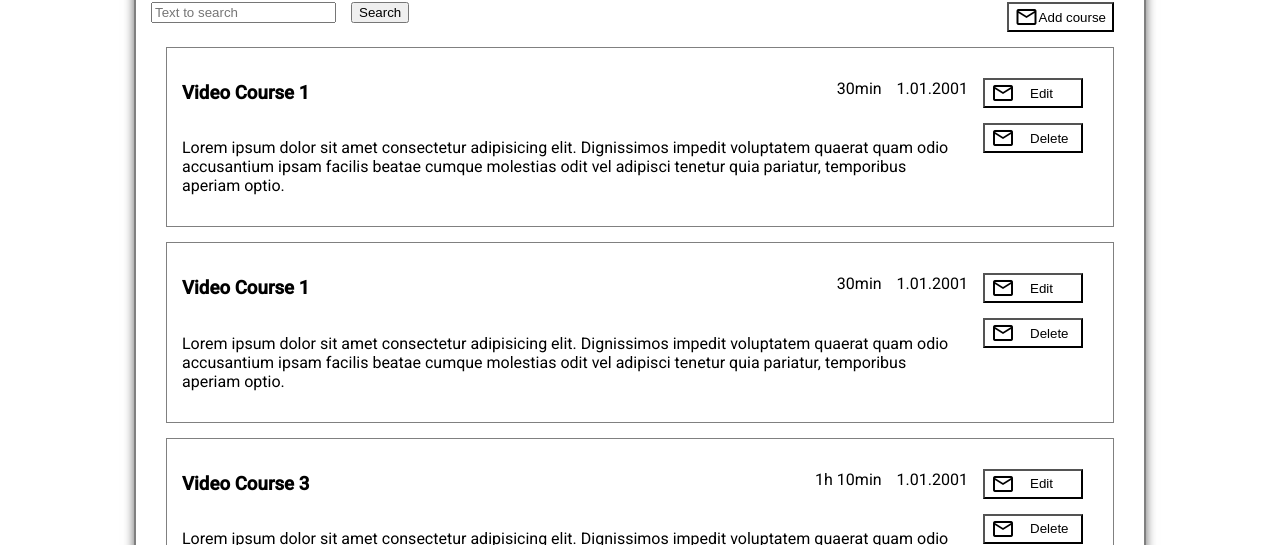
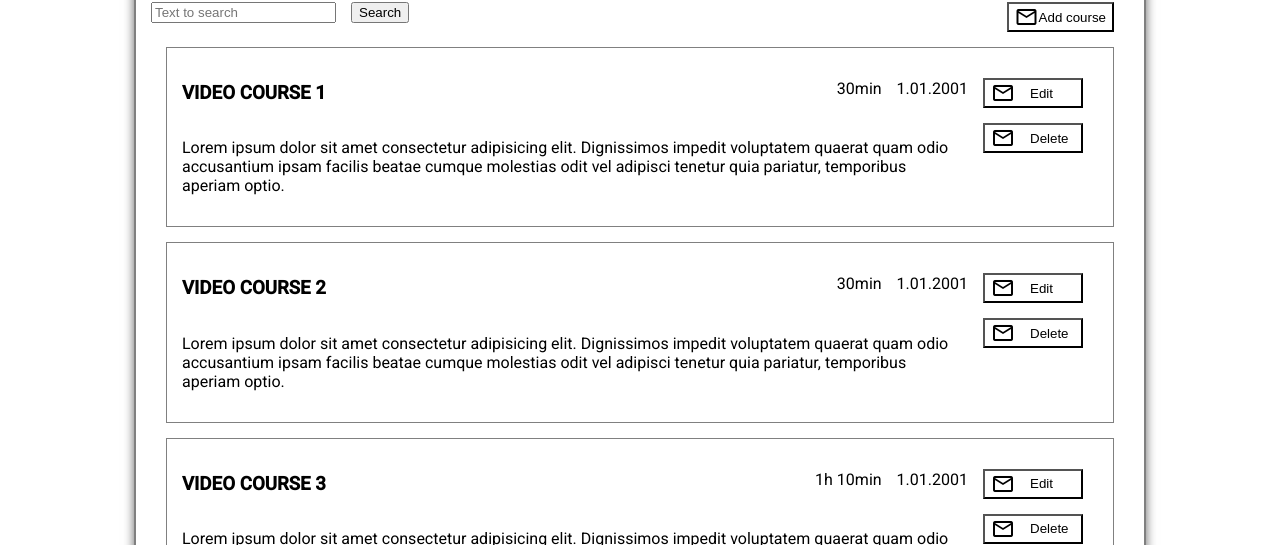
Before and after one commit to lenon777/angular-mentoring, an Angular app in the folder hw1-2/: page / in a window 1280 px wide. Shown: the part 171-716 px from the top of the page. Built offline with nearby package versions, Linux system fonts and the light colour scheme.

Commit message:
adeed pipe

```diff
--- a/hw1-2/src/app/core/services/data.service.ts
+++ b/hw1-2/src/app/core/services/data.service.ts
@@ -5,7 +5,7 @@ import { Course } from '../../utils/course';
 export class DataService {
 
   public course1 = new Course(1, 'Video Course 1', "1.01.2001", "30min", "Lorem ipsum dolor sit amet consectetur adipisicing elit. Dignissimos impedit voluptatem quaerat quam odio accusantium ipsam facilis beatae cumque molestias odit vel adipisci tenetur quia pariatur, temporibus aperiam optio.");
-  public course2 = new Course(2, 'Video Course 1', "1.01.2001", "30min", "Lorem ipsum dolor sit amet consectetur adipisicing elit. Dignissimos impedit voluptatem quaerat quam odio accusantium ipsam facilis beatae cumque molestias odit vel adipisci tenetur quia pariatur, temporibus aperiam optio.");
+  public course2 = new Course(2, 'Video Course 2', "1.01.2001", "30min", "Lorem ipsum dolor sit amet consectetur adipisicing elit. Dignissimos impedit voluptatem quaerat quam odio accusantium ipsam facilis beatae cumque molestias odit vel adipisci tenetur quia pariatur, temporibus aperiam optio.");
   public course3 = new Course(3, 'Video Course 3', "1.01.2001", "1h 10min", "Lorem ipsum dolor sit amet consectetur adipisicing elit. Dignissimos impedit voluptatem quaerat quam odio accusantium ipsam facilis beatae cumque molestias odit vel adipisci tenetur quia pariaturmk aperiam optio! Consequuntur quo, vel minus asperiores quidem totam perspiciatis magnam fugit?");
   public course4 = new Course(4, 'Video Course 4', "1.01.2001", "40min", "Lorem ipsum dolor sit. Dignissimos impedit voluptatem quaerat quam odio accusantium ipsam facilis beatae cumque molestias odit vel adipisci tenetur quia pariatur, temporibus aperiam optio! Consequuntur quo, vel minus asperiores quidem totam perspiciatis magnam fugit?");
   public course5 = new Course(5, 'Video Course 5', "1.01.2001", "40min", "Lorem ipsum dolor sit. Dignissimos impedit voluptatem quaerat quam odio accusantium ipsam facilis beatae cumque molestias odit vel adipisci tenetur quia pariatur, temporibus aperiam optio! Consequuntur quo, vel minus asperiores quidem totam perspiciatis magnam fugit?");
@@ -14,9 +14,7 @@ export class DataService {
   public data: any = [this.course1, this.course2, this.course3, this.course4, this.course5, this.course6, this.course7];
 
   deleteCourse(courseId) {
-    this.data = this.data.filter((el) => {
-      return el.id !== courseId;
-    })
+    //this.data = this.data.filter((el)=> el.id !== courseId);
   }
 
   constructor() { }
--- a/hw1-2/src/app/shared/main/video-course-plate/video-course-plate.component.html
+++ b/hw1-2/src/app/shared/main/video-course-plate/video-course-plate.component.html
@@ -1,7 +1,7 @@
-<div  *ngFor="let i of data" class="plate-wrapper space-between p-15 m-15">
+<div *ngFor="let i of data" class="plate-wrapper space-between p-15 m-15">
   <div>
     <div class="space-between">
-      <h3>{{i.title}}</h3>
+      <h3>{{i.title | uppercase}}</h3>
       <div class="space-between">
         <p>{{i.duration}}</p>
         <p class="m-left-15">{{i.creationDate}}</p>
--- a/hw1-2/src/app/shared/main/video-course-plate/video-course-plate.component.ts
+++ b/hw1-2/src/app/shared/main/video-course-plate/video-course-plate.component.ts
@@ -1,4 +1,4 @@
-import { Component, OnInit, ViewChild, EventEmitter, Output } from '@angular/core';
+import { Component, OnInit, ViewChild, EventEmitter, Output, ElementRef } from '@angular/core';
 import { DataService } from 'src/app/core/services/data.service';
 
 @Component({
@@ -14,7 +14,8 @@ export class VideoCoursePlateComponent implements OnInit {
   public data = this.dataService.data;
 
   deleteCourse(curerenCourse) {
-    this.myOutput.emit(curerenCourse)
+    this.myOutput.emit(curerenCourse);
+    this.data = this.data.filter((el) => el.id !== curerenCourse.id);
   }
 
   public changeData(): void {
```
